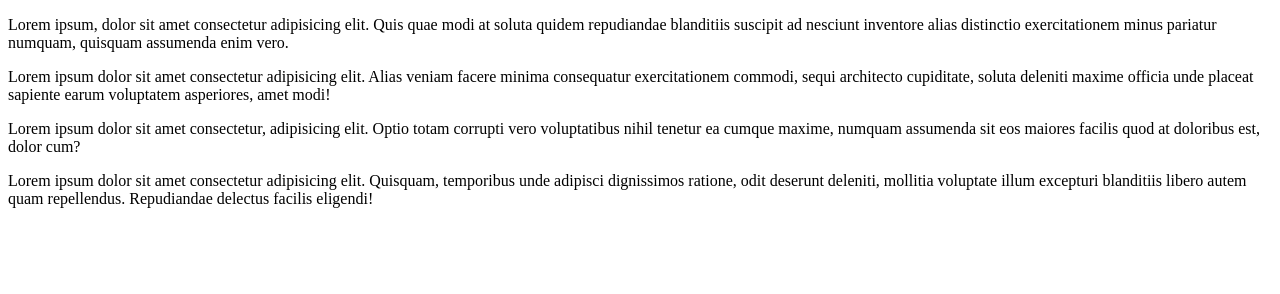
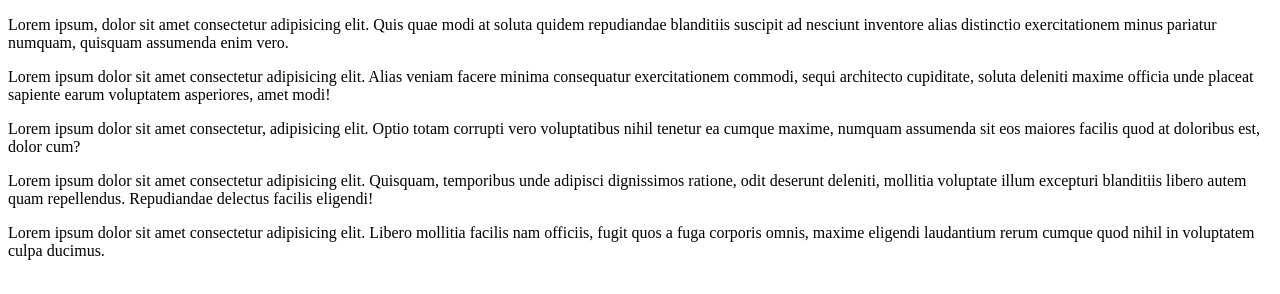
Before and after one commit to varlog762/USM-test, a plain HTML site: page index.html in a window 1280 px wide. Drawn offline with Linux system fonts and the light colour scheme.

Commit message:
seventh commit

```diff
--- a/index.html
+++ b/index.html
@@ -11,5 +11,6 @@
     <p>Lorem ipsum dolor sit amet consectetur adipisicing elit. Alias veniam facere minima consequatur exercitationem commodi, sequi architecto cupiditate, soluta deleniti maxime officia unde placeat sapiente earum voluptatem asperiores, amet modi!</p>
     <p>Lorem ipsum dolor sit amet consectetur, adipisicing elit. Optio totam corrupti vero voluptatibus nihil tenetur ea cumque maxime, numquam assumenda sit eos maiores facilis quod at doloribus est, dolor cum?</p>
     <p>Lorem ipsum dolor sit amet consectetur adipisicing elit. Quisquam, temporibus unde adipisci dignissimos ratione, odit deserunt deleniti, mollitia voluptate illum excepturi blanditiis libero autem quam repellendus. Repudiandae delectus facilis eligendi!</p>
+    <p>Lorem ipsum dolor sit amet consectetur adipisicing elit. Libero mollitia facilis nam officiis, fugit quos a fuga corporis omnis, maxime eligendi laudantium rerum cumque quod nihil in voluptatem culpa ducimus.</p>
 </body>
 </html>
```
